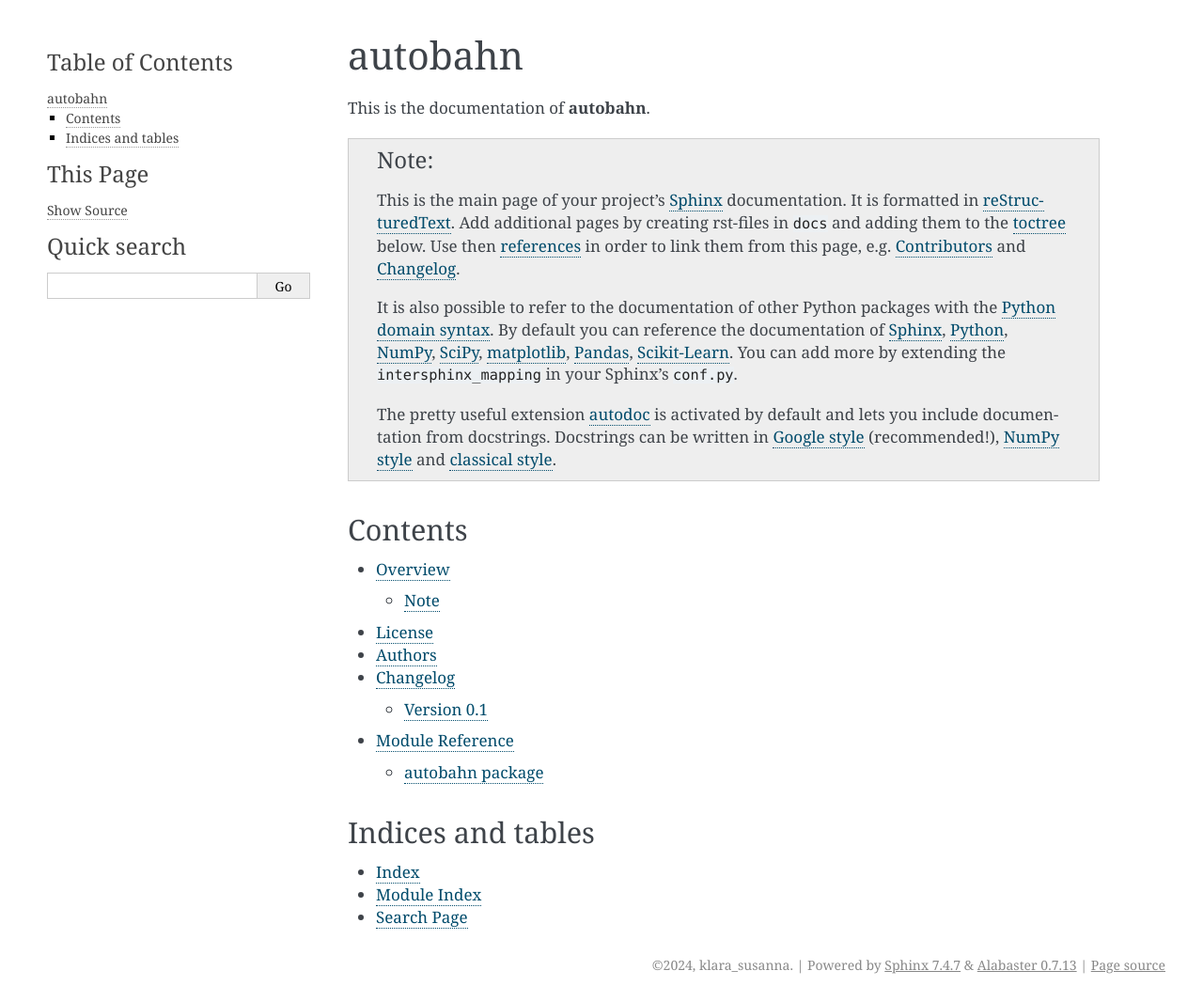
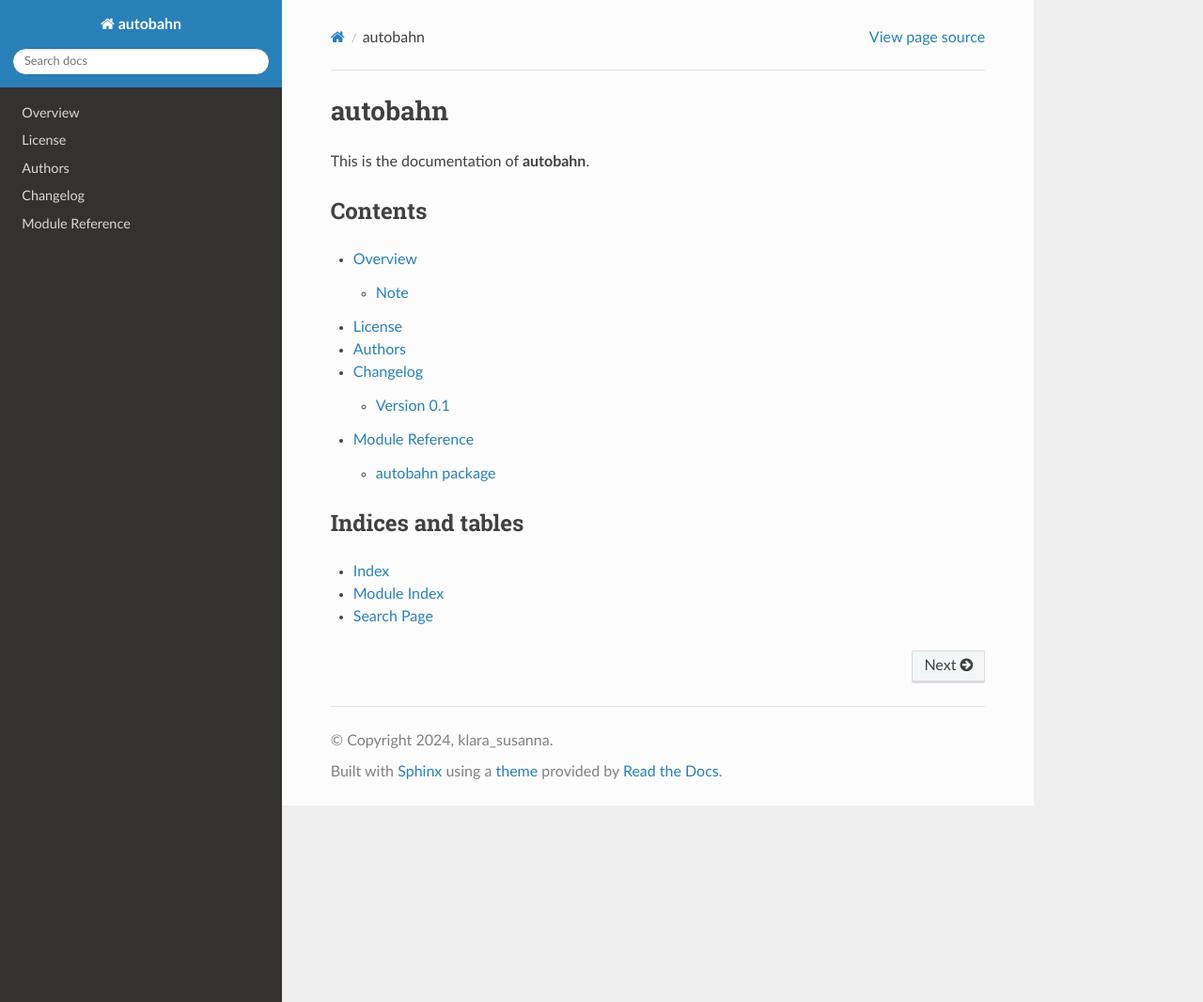
Before and after one commit to klara-susanna/autobahn_playground_kd, a Sphinx documentation site: the page built from docs/index.rst, in a window 1280 px wide and 1066 px high. Shown: the whole window at 94% size. Built offline with Sphinx 7.4.7 and the Read the Docs theme 3.1.0, drawn with Linux system fonts in a browser that asks for light colours.

Commit message:
commit
Signed-off-by: klara_susanna <disson@campus.tu-berlin.de>

```diff
--- a/docs/conf.py
+++ b/docs/conf.py
@@ -72,6 +72,7 @@
     "sphinx.ext.ifconfig",
     "sphinx.ext.mathjax",
     "sphinx.ext.napoleon",
+    #"sphinx.ext.rtd_theme",
 ]
 
 # Add any paths that contain templates here, relative to this directory.
@@ -153,7 +154,7 @@
 
 # The theme to use for HTML and HTML Help pages.  See the documentation for
 # a list of builtin themes.
-html_theme = "alabaster"
+html_theme = "sphinx_rtd_theme"
 
 # Theme options are theme-specific and customize the look and feel of a theme
 # further.  For a list of options available for each theme, see the
--- a/docs/index.rst
+++ b/docs/index.rst
@@ -3,24 +3,6 @@
 ========
 
 This is the documentation of **autobahn**.
-
-.. note::
-
-    This is the main page of your project's `Sphinx`_ documentation.
-    It is formatted in `reStructuredText`_. Add additional pages
-    by creating rst-files in ``docs`` and adding them to the `toctree`_ below.
-    Use then `references`_ in order to link them from this page, e.g.
-    :ref:`authors` and :ref:`changes`.
-
-    It is also possible to refer to the documentation of other Python packages
-    with the `Python domain syntax`_. By default you can reference the
-    documentation of `Sphinx`_, `Python`_, `NumPy`_, `SciPy`_, `matplotlib`_,
-    `Pandas`_, `Scikit-Learn`_. You can add more by extending the
-    ``intersphinx_mapping`` in your Sphinx's ``conf.py``.
-
-    The pretty useful extension `autodoc`_ is activated by default and lets
-    you include documentation from docstrings. Docstrings can be written in
-    `Google style`_ (recommended!), `NumPy style`_ and `classical style`_.
 
 
 Contents
```
Also changed, not shown: other parts of docs/index.rst (+3 -0 lines), 3 other files.
